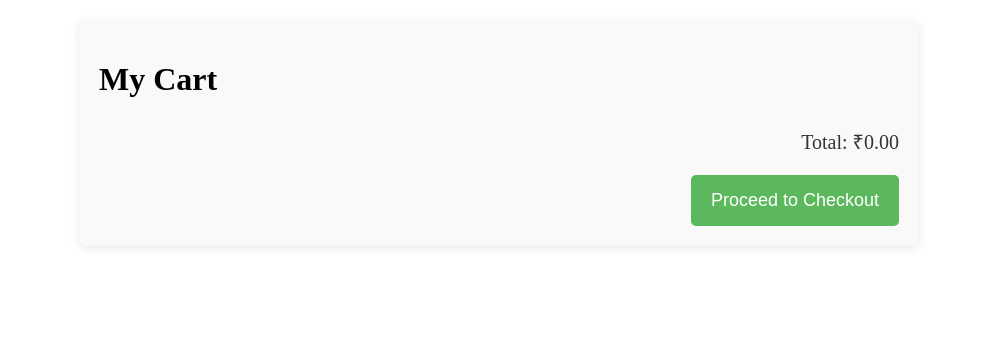
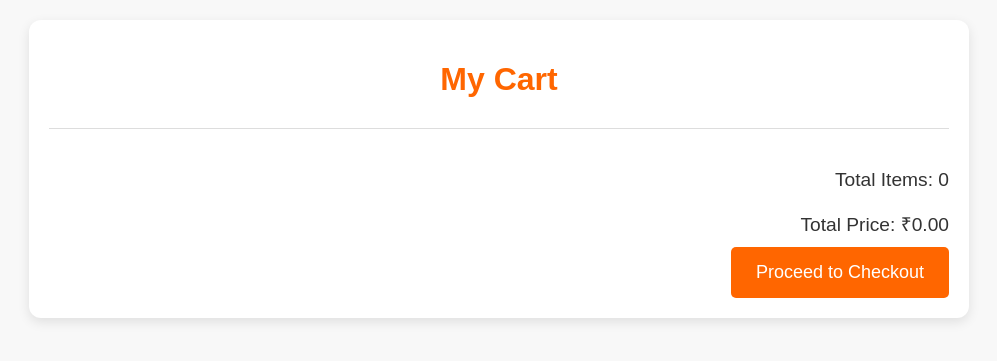
Before and after one commit to Shivraj1150/New-project, a PHP site: page /New-project/added_cart.html in a window 1280 px wide. Shown: the top 361 px of the page, without its empty margins (141-1138 px from the left). Run offline with PHP 8.4, Linux system fonts and the light colour scheme.

Commit message:
ui cart update

```diff
--- a/added_cart.html
+++ b/added_cart.html
@@ -5,29 +5,52 @@
     <meta name="viewport" content="width=device-width, initial-scale=1.0">
     <title>My Cart</title>
     <style>
+        body {
+            font-family: Arial, sans-serif;
+            background-color: #f8f8f8;
+            margin: 0;
+            padding: 0;
+        }
+
         .cart-container {
             margin: 20px auto;
-            max-width: 800px;
+            max-width: 900px;
             padding: 20px;
-            background-color: #f9f9f9;
-            border-radius: 8px;
-            box-shadow: 0 2px 10px rgba(0, 0, 0, 0.1);
+            background-color: #fff;
+            border-radius: 12px;
+            box-shadow: 0 4px 12px rgba(0, 0, 0, 0.1);
+            animation: fadeIn 0.5s ease-in-out;
+        }
+
+        @keyframes fadeIn {
+            from { opacity: 0; }
+            to { opacity: 1; }
+        }
+
+        h1 {
+            color: #ff6600;
+            font-size: 2rem;
+            margin-bottom: 20px;
+            text-align: center;
+            font-weight: 700;
         }
 
         .cart-item {
             display: flex;
             align-items: center;
             justify-content: space-between;
-            padding: 15px 0;
+            padding: 15px 20px;
             border-bottom: 1px solid #ddd;
+            transition: background-color 0.3s, box-shadow 0.3s;
         }
 
-        .cart-item:last-child {
-            border-bottom: none;
+        .cart-item:hover {
+            background-color: #fff7e6;
+            box-shadow: 0 4px 12px rgba(0, 0, 0, 0.1);
         }
 
         .cart-item-image {
-            width: 100px;
+            width: 120px;
             height: auto;
             border-radius: 8px;
             object-fit: cover;
@@ -83,25 +116,27 @@
         }
 
         .remove-from-cart:hover {
-            background-color: darkred;
+            background-color: #e60000;
         }
 
         .cart-summary {
             margin-top: 30px;
             text-align: right;
+            font-size: 1.2rem;
+            color: #333;
+            padding-top: 20px;
+            border-top: 1px solid #ddd;
         }
 
         .cart-summary p {
-            font-size: 20px;
-            color: #333;
-            margin-bottom: 20px;
+            margin-bottom: 10px;
         }
 
         .checkout-button {
-            background-color: #5cb85c;
-            color: white;
+            background-color: #ff6600;
+            color: #fff;
             border: none;
-            padding: 15px 20px;
+            padding: 15px 25px;
             font-size: 18px;
             cursor: pointer;
             border-radius: 5px;
@@ -109,66 +144,26 @@
         }
 
         .checkout-button:hover {
-            background-color: #4cae4c;
+            background-color: #e65c00;
         }
     </style>
 </head>
 <body>
 
-    <!-- Cart Section -->
     <div class="cart-container">
         <h1>My Cart</h1>
         <div class="cart-section">
             <!-- Cart items will be dynamically injected here -->
         </div>
 
-        <!-- Cart Summary -->
         <div class="cart-summary">
-            <p>Total: <span id="total-price">₹0.00</span></p>
+            <p>Total Items: <span id="total-items">0</span></p>
+            <p>Total Price: <span id="total-price">₹0.00</span></p>
             <button class="checkout-button">Proceed to Checkout</button>
         </div>
     </div>
 
-    <!-- JavaScript to handle cart actions -->
     <script>
-       document.querySelectorAll('.add-to-cart').forEach(button => {
-    button.addEventListener('click', (e) => {
-        e.preventDefault();
-
-        let productElement = button.closest('.product'); // Find the parent element
-        let sizeSelect = productElement.querySelector('.size-select'); // Get the selected size
-
-        let product = {
-            product_id: button.getAttribute('data-id'),
-            product_name: button.getAttribute('data-name'),
-            product_price: button.getAttribute('data-price'),
-            product_image: button.getAttribute('data-image'),
-            quantity: 1,
-            size: sizeSelect ? sizeSelect.value : '' // Get the selected size value
-        };
-
-        addToCart(product);
-    });
-});
-
-function addToCart(product) {
-    fetch('cart.php', {
-        method: 'POST',
-        headers: {
-            'Content-Type': 'application/x-www-form-urlencoded'
-        },
-        body: `product_id=${product.product_id}&product_name=${product.product_name}&product_price=${product.product_price}&product_image=${product.product_image}&quantity=${product.quantity}&size=${product.size}`
-    })
-    .then(response => response.json())
-    .then(data => {
-        if (data.status === 'success') {
-            renderCart();
-        } else {
-            alert(data.message);
-        }
-    });
-}
-
         function renderCart() {
             fetch('cart.php')
                 .then(response => response.json())
@@ -177,30 +172,33 @@ function renderCart() {
                     cartSection.innerHTML = '';
 
                     let totalPrice = 0;
+                    let totalItems = 0;
 
-            cartItems.forEach((item) => {
+                    cartItems.forEach(item => {
                         const cartItem = document.createElement('div');
                         cartItem.classList.add('cart-item');
                         cartItem.innerHTML = `
                             <img src="${item.product_image}" alt="${item.product_name}" class="cart-item-image">
                             <div class="cart-item-details">
                                 <h3>${item.product_name}</h3>
-                        <p>Size: ${item.size}</p> <!-- Display selected size -->
+                                <p>Size: ${item.size}</p>
                                 <p class="cart-item-price">₹${item.product_price}</p>
                                 <div class="quantity-controls">
-                            <button class="decrease-quantity" data-id="${item.product_id}">-</button>
-                            <input type="number" value="${item.quantity}" min="1" class="quantity-input" data-id="${item.product_id}">
-                            <button class="increase-quantity" data-id="${item.product_id}">+</button>
+                                    <button class="decrease-quantity" data-id="${item.product_id}" data-size="${item.size}">-</button>
+                                    <input type="number" value="${item.quantity}" min="1" class="quantity-input" data-id="${item.product_id}" data-size="${item.size}">
+                                    <button class="increase-quantity" data-id="${item.product_id}" data-size="${item.size}">+</button>
                                 </div>
-                        <button class="remove-from-cart" data-id="${item.product_id}">Remove</button>
+                                <button class="remove-from-cart" data-id="${item.product_id}" data-size="${item.size}">Remove</button>
                             </div>
                         `;
                         cartSection.appendChild(cartItem);
 
                         totalPrice += parseFloat(item.product_price) * item.quantity;
+                        totalItems += item.quantity;
                     });
 
                     document.getElementById('total-price').textContent = `₹${totalPrice.toFixed(2)}`;
+                    document.getElementById('total-items').textContent = totalItems;
 
                     addRemoveFunctionality();
                     addQuantityFunctionality();
@@ -209,20 +207,21 @@ function renderCart() {
 
         function addRemoveFunctionality() {
             document.querySelectorAll('.remove-from-cart').forEach(button => {
-                button.addEventListener('click', (e) => {
-                    let product_id = button.getAttribute('data-id');
-                    removeFromCart(product_id);
+                button.addEventListener('click', () => {
+                    const productId = button.getAttribute('data-id');
+                    const size = button.getAttribute('data-size');
+                    removeFromCart(productId, size);
                 });
             });
         }
 
-        function removeFromCart(product_id) {
+        function removeFromCart(product_id, size) {
             fetch('cart.php', {
                 method: 'DELETE',
                 headers: {
                     'Content-Type': 'application/x-www-form-urlencoded'
                 },
-                body: `product_id=${product_id}`
+                body: `product_id=${product_id}&size=${size}`
             })
             .then(response => response.json())
             .then(data => {
@@ -236,63 +235,59 @@ function renderCart() {
 
         function addQuantityFunctionality() {
             document.querySelectorAll('.increase-quantity').forEach(button => {
-                button.addEventListener('click', (e) => {
+                button.addEventListener('click', () => {
                     const productId = button.getAttribute('data-id');
-                    const input = document.querySelector(`.quantity-input[data-id="${productId}"]`);
+                    const size = button.getAttribute('data-size');
+                    const input = document.querySelector(`.quantity-input[data-id="${productId}"][data-size="${size}"]`);
                     let quantity = parseInt(input.value);
                     quantity += 1;
-                    updateQuantity(productId, quantity);
+                    updateQuantity(productId, size, quantity);
                 });
             });
 
             document.querySelectorAll('.decrease-quantity').forEach(button => {
-                button.addEventListener('click', (e) => {
+                button.addEventListener('click', () => {
                     const productId = button.getAttribute('data-id');
-                    const input = document.querySelector(`.quantity-input[data-id="${productId}"]`);
+                    const size = button.getAttribute('data-size');
+                    const input = document.querySelector(`.quantity-input[data-id="${productId}"][data-size="${size}"]`);
                     let quantity = parseInt(input.value);
                     if (quantity > 1) {
                         quantity -= 1;
-                        updateQuantity(productId, quantity);
+                        updateQuantity(productId, size, quantity);
                     }
                 });
             });
 
             document.querySelectorAll('.quantity-input').forEach(input => {
-                input.addEventListener('change', (e) => {
+                input.addEventListener('change', () => {
                     const productId = input.getAttribute('data-id');
+                    const size = input.getAttribute('data-size');
                     let quantity = parseInt(input.value);
                     if (quantity < 1) {
                         quantity = 1;
                         input.value = 1;
                     }
-                    updateQuantity(productId, quantity);
+                    updateQuantity(productId, size, quantity);
                 });
             });
         }
 
-        function updateQuantity(product_id, quantity) {
+        function updateQuantity(product_id, size, quantity) {
             fetch('cart.php', {
                 method: 'PUT',
                 headers: {
                     'Content-Type': 'application/x-www-form-urlencoded'
                 },
-                body: `product_id=${product_id}&quantity=${quantity}`
+                body: `product_id=${product_id}&size=${size}&quantity=${quantity}`
             })
             .then(response => response.json())
             .then(data => {
                 if (data.status === 'success') {
-                    renderCart();
-                } else {
-                    alert(data.message);
-                }
-            });
-        }
-
-        // Render cart items on page load
+                    renderCart
+                    (); } else { alert(data.message); } }); }
                     document.addEventListener('DOMContentLoaded', () => {
         renderCart();
     });
 </script>
-
 </body>
  </html>
--- a/cart.php
+++ b/cart.php
@@ -58,15 +58,17 @@ if ($_SERVER['REQUEST_METHOD'] === 'GET') {
 
     echo json_encode($cart_items);
 }
+
 if ($_SERVER['REQUEST_METHOD'] === 'PUT') {
     parse_str(file_get_contents("php://input"), $_PUT);
     $product_id = $_PUT['product_id'];
     $quantity = $_PUT['quantity'];
+    $size = $_PUT['size'];  // Retrieve size from request
 
     // Update the quantity in the cart
-    $query = "UPDATE cart SET quantity = ? WHERE user_id = ? AND product_id = ?";
+    $query = "UPDATE cart SET quantity = ? WHERE user_id = ? AND product_id = ? AND size = ?";
     $stmt = $conn->prepare($query);
-    $stmt->bind_param("iis", $quantity, $user_id, $product_id);
+    $stmt->bind_param("iiss", $quantity, $user_id, $product_id, $size);
 
     if ($stmt->execute()) {
         echo json_encode(['status' => 'success']);
@@ -74,14 +76,16 @@ if ($_SERVER['REQUEST_METHOD'] === 'PUT') {
         echo json_encode(['status' => 'error', 'message' => 'Failed to update quantity']);
     }
 }
+
 // Remove item from cart
 if ($_SERVER['REQUEST_METHOD'] === 'DELETE') {
     parse_str(file_get_contents("php://input"), $_DELETE);
     $product_id = $_DELETE['product_id'];
+    $size = $_DELETE['size'];  // Retrieve size from request
 
-    $query = "DELETE FROM cart WHERE user_id = ? AND product_id = ?";
+    $query = "DELETE FROM cart WHERE user_id = ? AND product_id = ? AND size = ?";
     $stmt = $conn->prepare($query);
-    $stmt->bind_param("is", $user_id, $product_id);
+    $stmt->bind_param("iss", $user_id, $product_id, $size);
 
     if ($stmt->execute()) {
         echo json_encode(['status' => 'success', 'message' => 'Product removed from cart']);
```
Also changed, not shown: other parts of added_cart.html (+17 -7 lines). Lines whose indentation alone changed are shown as unchanged.
